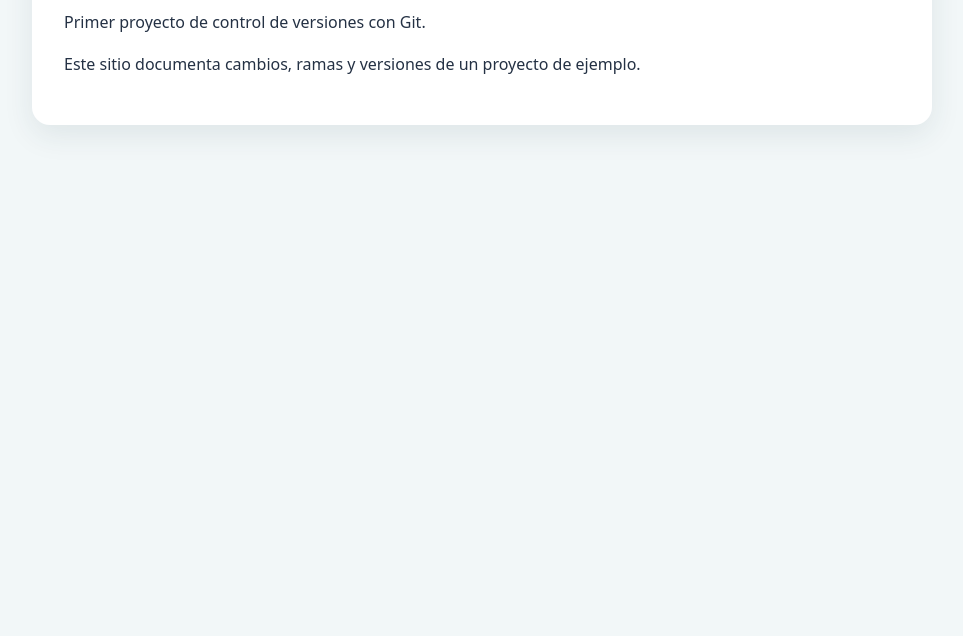
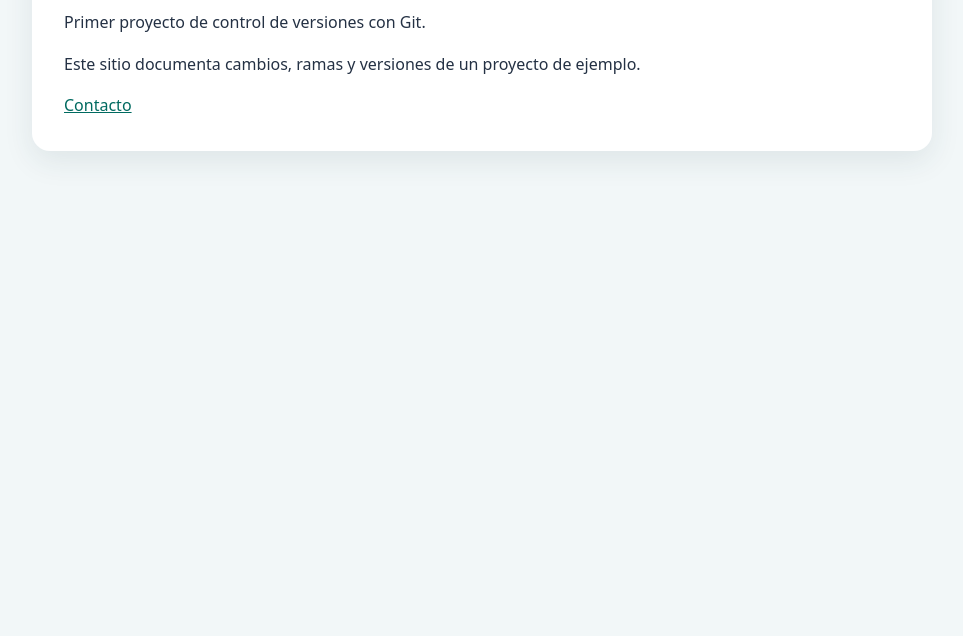
Before and after one commit to ricardogomezr-del/taller-git-ricardo, a plain HTML site: page index.html in a window 1280 px wide. Shown: the part 164-800 px from the top of the page, without its empty margins (158-1121 px from the left). Drawn offline with Linux system fonts and the light colour scheme.

Commit message:
feat: enlaza pagina de contacto

```diff
--- a/index.html
+++ b/index.html
@@ -16,6 +16,7 @@
   <h1>Ricardo Andres Gomez Ruiz</h1>
   <p>Primer proyecto de control de versiones con Git.</p>
   <p>Este sitio documenta cambios, ramas y versiones de un proyecto de ejemplo.</p>
+   <nav><a href="contacto.html">Contacto</a></nav>
  </main>
 </body>
 </html>
```
